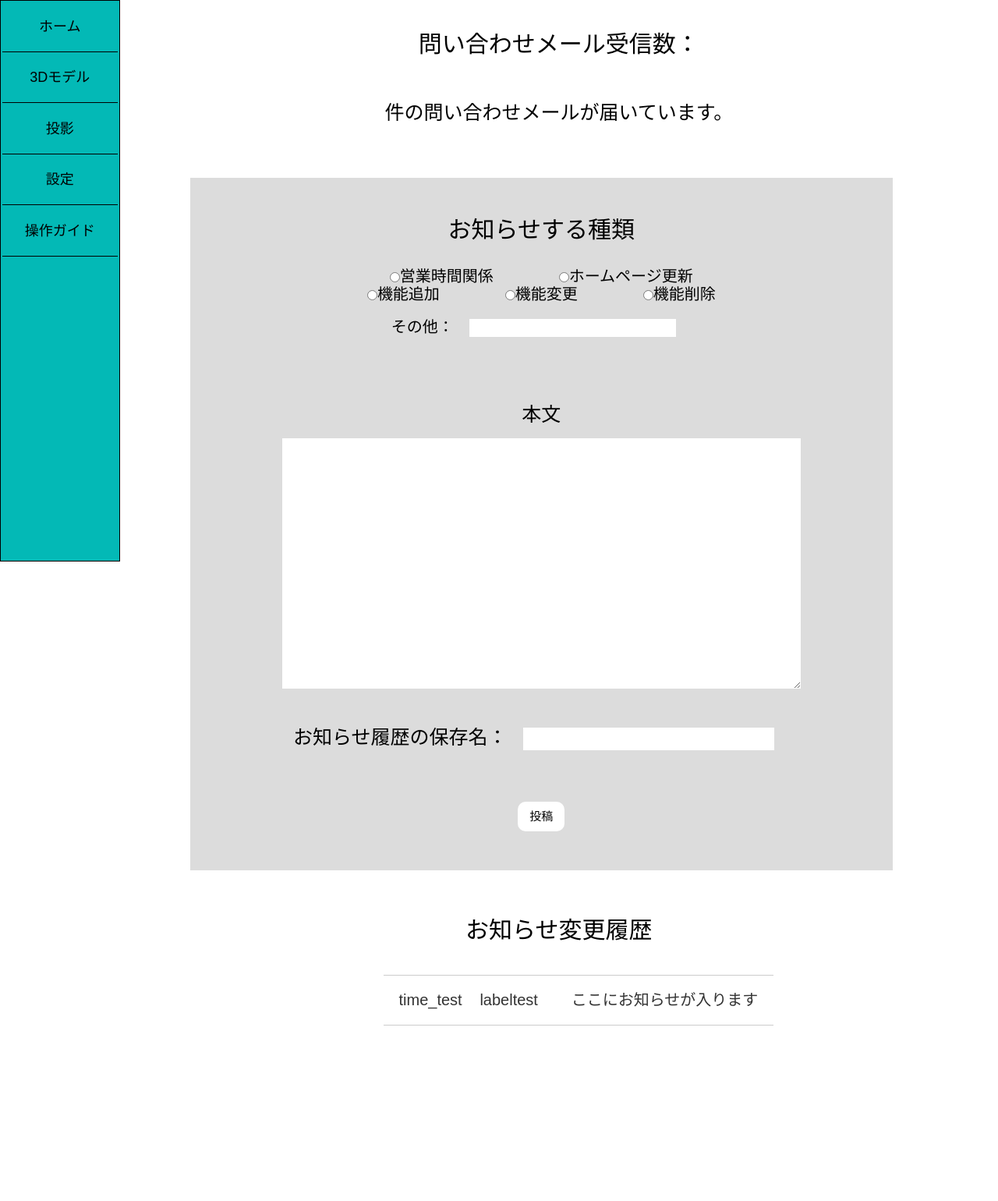
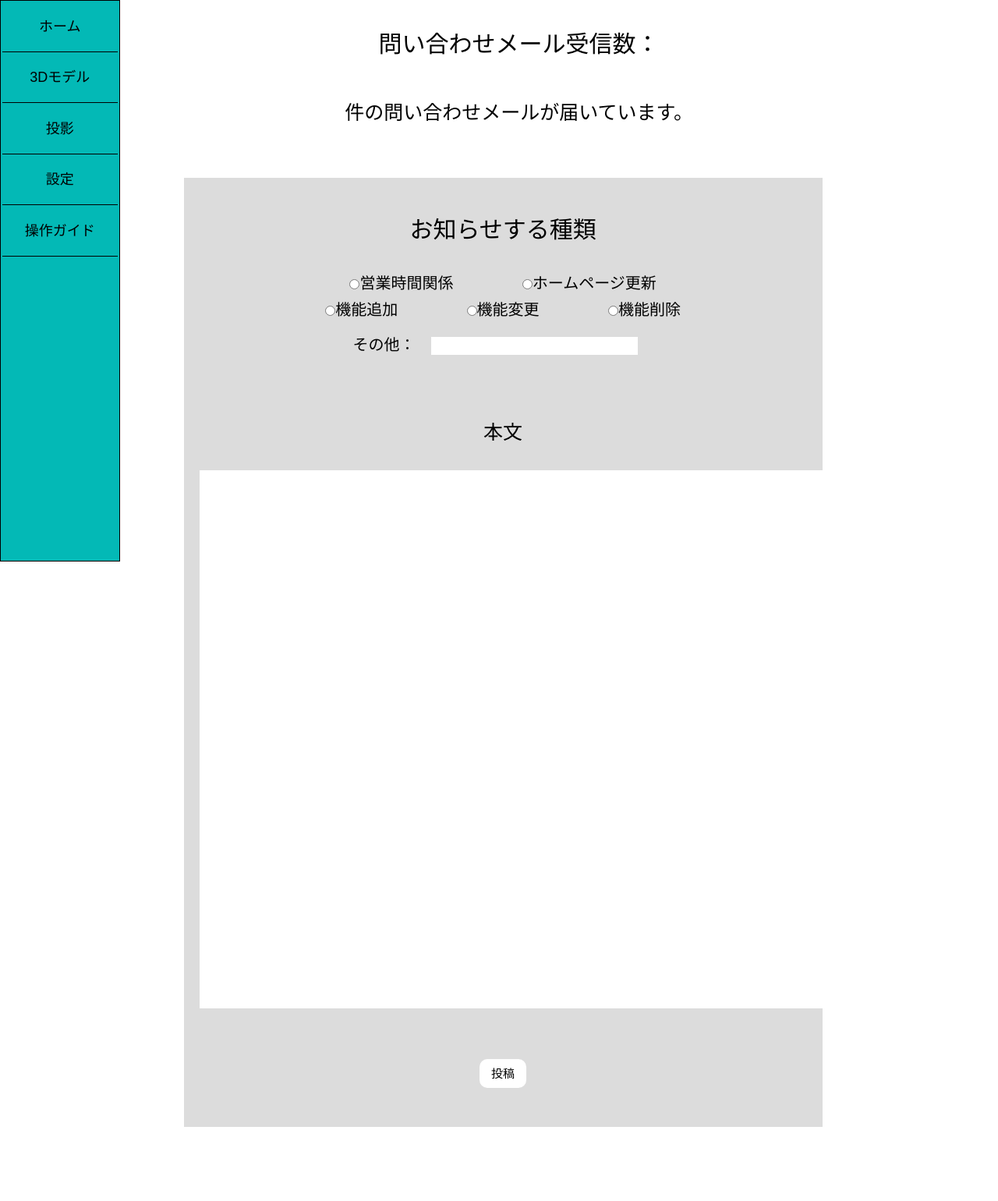
Before and after one commit to k4izu/sk_06, a Flask app: page /admin in a window 1280 px wide; the page is wider, and only the part inside the window is pictured. Shown: the part 96-1636 px from the top of that part at 78% size. After the commit the page ends 1541 px from the top of that part, so only its background shows below. Run offline with Flask 3, Linux system fonts and the light colour scheme.

Commit message:
html+css変更と追加

```diff
--- a/sk_app/admin.py
+++ b/sk_app/admin.py
@@ -10,3 +10,7 @@
 @app.route("/admin")
 def admin_index():
     return render_template(admin + "index.html")
+
+@app.route('/adminlogin')
+def login():
+    return render_template(admin + 'login.html')
--- a/sk_app/static/css/admin/_admin_body.scss
+++ b/sk_app/static/css/admin/_admin_body.scss
@@ -59,54 +59,54 @@
         border-radius: 10px;
     }
 }
-.info_his{
-    margin-top: 60px;
-    margin-bottom: 20%;
-    h2{
-        font-size: 3rem;
-        padding-bottom: 40px;
-    }
-    .data{
-        display: flex;
-        margin-left: 30%;
-        a{
-            display: flex;
-            flex-wrap: wrap;
-            flex-wrap: nowrap;
-            text-decoration: none;
-            color: #333;
-            border-top: 1px solid #CCC;
-            border-bottom: 1px solid #CCC;
-            padding: 20px 20px;
-            text-decoration: none;
-            block-size: border-box;
-            .data{
-                min-width: 140px;
-                font-size: 16px;
-                color: #999;
-                padding: 0 20px 0 0;
-            }
-            .category{
-                margin: 0;
-                min-width: 140px;
-                padding: 0 20px 0 0;
-            }
-            title{
-                background: #999;
-                color: #FFF;
-                text-align: center;
-                display: inline-block;
-                padding: 5px 20px;
-                font-size: 12px;
-                line-height: 1;
-            }
-        }
-        p{
-            font-size: 2rem;
-            .save{
-                border-left: 1.5px solid #000;
-                padding: 40px;
-            }
-        }
-    }
-}
+// .info_his{
+//     margin-top: 60px;
+//     margin-bottom: 20%;
+//     h2{
+//         font-size: 3rem;
+//         padding-bottom: 40px;
+//     }
+//     .data{
+//         display: flex;
+//         margin-left: 30%;
+//         a{
+//             display: flex;
+//             flex-wrap: wrap;
+//             flex-wrap: nowrap;
+//             text-decoration: none;
+//             color: #333;
+//             border-top: 1px solid #CCC;
+//             border-bottom: 1px solid #CCC;
+//             padding: 20px 20px;
+//             text-decoration: none;
+//             block-size: border-box;
+//             .data{
+//                 min-width: 140px;
+//                 font-size: 16px;
+//                 color: #999;
+//                 padding: 0 20px 0 0;
+//             }
+//             .category{
+//                 margin: 0;
+//                 min-width: 140px;
+//                 padding: 0 20px 0 0;
+//             }
+//             title{
+//                 background: #999;
+//                 color: #FFF;
+//                 text-align: center;
+//                 display: inline-block;
+//                 padding: 5px 20px;
+//                 font-size: 12px;
+//                 line-height: 1;
+//             }
+//         }
+//         p{
+//             font-size: 2rem;
+//             .save{
+//                 border-left: 1.5px solid #000;
+//                 padding: 40px;
+//             }
+//         }
+//     }
+// }
--- /dev/null
+++ b/sk_app/static/css/admin/_login.scss
@@ -0,0 +1,41 @@
+@use "_variable.scss" as *;
+
+header{
+    #header{
+        background-color: $headerBg;
+        // border: $borderBlack;
+        width: 100%;
+        display: flex;
+        justify-content: space-between;
+        align-items: center;
+        position: fixed;
+        top: 0px;
+        bottom: 20px;
+        height: $headerHeight;
+        #headIcon{
+            padding: 1%;
+            margin: 1%;
+        }
+        #headUser{
+            padding: 1%;
+            border: solid 1px #ffffff;
+            margin: 1%;
+            p{
+                color: #ffffff;
+
+            }
+        }
+    }
+}
+
+main{
+    width: 80%;
+    text-align: center;
+    font-size: 3rem;
+    table{
+        tr{
+            margin: 40px;
+
+        }
+    }
+}
--- a/sk_app/static/css/admin/style.css
+++ b/sk_app/static/css/admin/style.css
@@ -128,54 +128,35 @@
   border-radius: 10px;
 }
 
-.info_his {
-  margin-top: 60px;
-  margin-bottom: 20%;
+header #header {
+  background-color: #01a3a0;
+  width: 100%;
+  display: flex;
+  justify-content: space-between;
+  align-items: center;
+  position: fixed;
+  top: 0px;
+  bottom: 20px;
+  height: 12vh;
 }
-.info_his h2 {
+header #header #headIcon {
+  padding: 1%;
+  margin: 1%;
+}
+header #header #headUser {
+  padding: 1%;
+  border: solid 1px #ffffff;
+  margin: 1%;
+}
+header #header #headUser p {
+  color: #ffffff;
+}
+
+main {
+  width: 80%;
+  text-align: center;
   font-size: 3rem;
-  padding-bottom: 40px;
 }
-.info_his .data {
-  display: flex;
-  margin-left: 30%;
-}
-.info_his .data a {
-  display: flex;
-  flex-wrap: wrap;
-  flex-wrap: nowrap;
-  text-decoration: none;
-  color: #333;
-  border-top: 1px solid #CCC;
-  border-bottom: 1px solid #CCC;
-  padding: 20px 20px;
-  text-decoration: none;
-  block-size: border-box;
-}
-.info_his .data a .data {
-  min-width: 140px;
-  font-size: 16px;
-  color: #999;
-  padding: 0 20px 0 0;
-}
-.info_his .data a .category {
-  margin: 0;
-  min-width: 140px;
-  padding: 0 20px 0 0;
-}
-.info_his .data a title {
-  background: #999;
-  color: #FFF;
-  text-align: center;
-  display: inline-block;
-  padding: 5px 20px;
-  font-size: 12px;
-  line-height: 1;
-}
-.info_his .data p {
-  font-size: 2rem;
-}
-.info_his .data p .save {
-  border-left: 1.5px solid #000;
-  padding: 40px;
+main table tr {
+  margin: 40px;
 }/*# sourceMappingURL=style.css.map */
--- a/sk_app/static/css/admin/style.scss
+++ b/sk_app/static/css/admin/style.scss
@@ -3,4 +3,5 @@
 // 以下、モジュールの読み込み
 @use "_setting.scss";
 @use "_header.scss";
-@use "_admin_body.scss"
+@use "_admin_body.scss";
+@use "_login.scss"
--- a/sk_app/templates/admin/index.html
+++ b/sk_app/templates/admin/index.html
@@ -36,13 +36,13 @@
                 <textarea name="info_text" id="info_text" cols="80" rows="20"></textarea>
             </div>
 
-            <p>お知らせ履歴の保存名：<input type="text" name="save" id="save"></p>
+            <!-- <p>お知らせ履歴の保存名：<input type="text" name="save" id="save"></p> -->
             <br>
             <input type="submit" value="投稿">
         </form>
     </div>
 
-    <div class="info_his">
+    <!-- <div class="info_his">
         <h2>お知らせ変更履歴</h2>
 
         <div class="data">
@@ -52,6 +52,6 @@
                 <p class="title">ここにお知らせが入ります</p>
             </a>
         </div>
-    </div>
+    </div> -->
 </div>
 {% endblock %}
```
Also changed, not shown: sk_app/templates/admin/login.html (renamed from sk_app/templates/admin/admin_login.html, +8 -2 lines), 1 other file.
